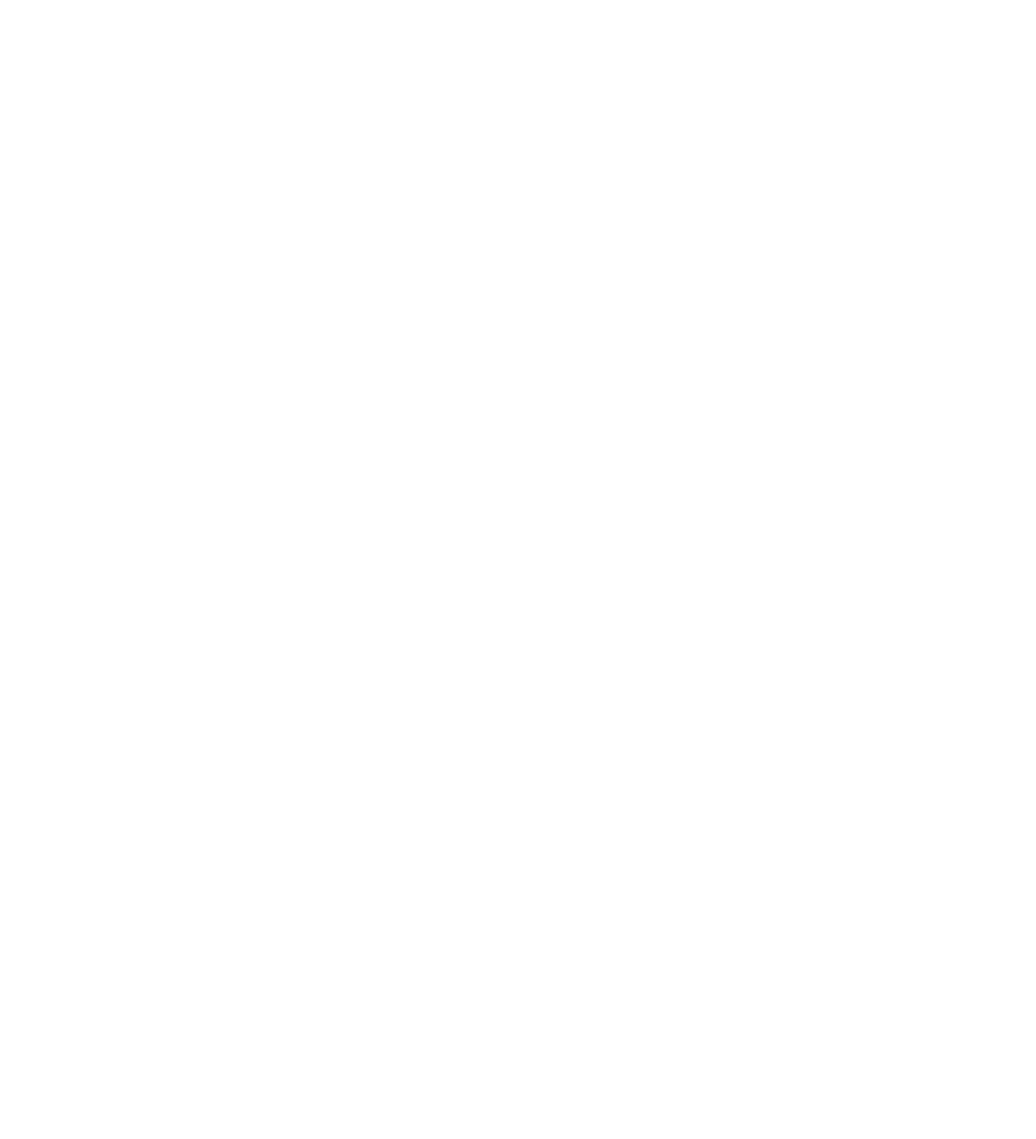
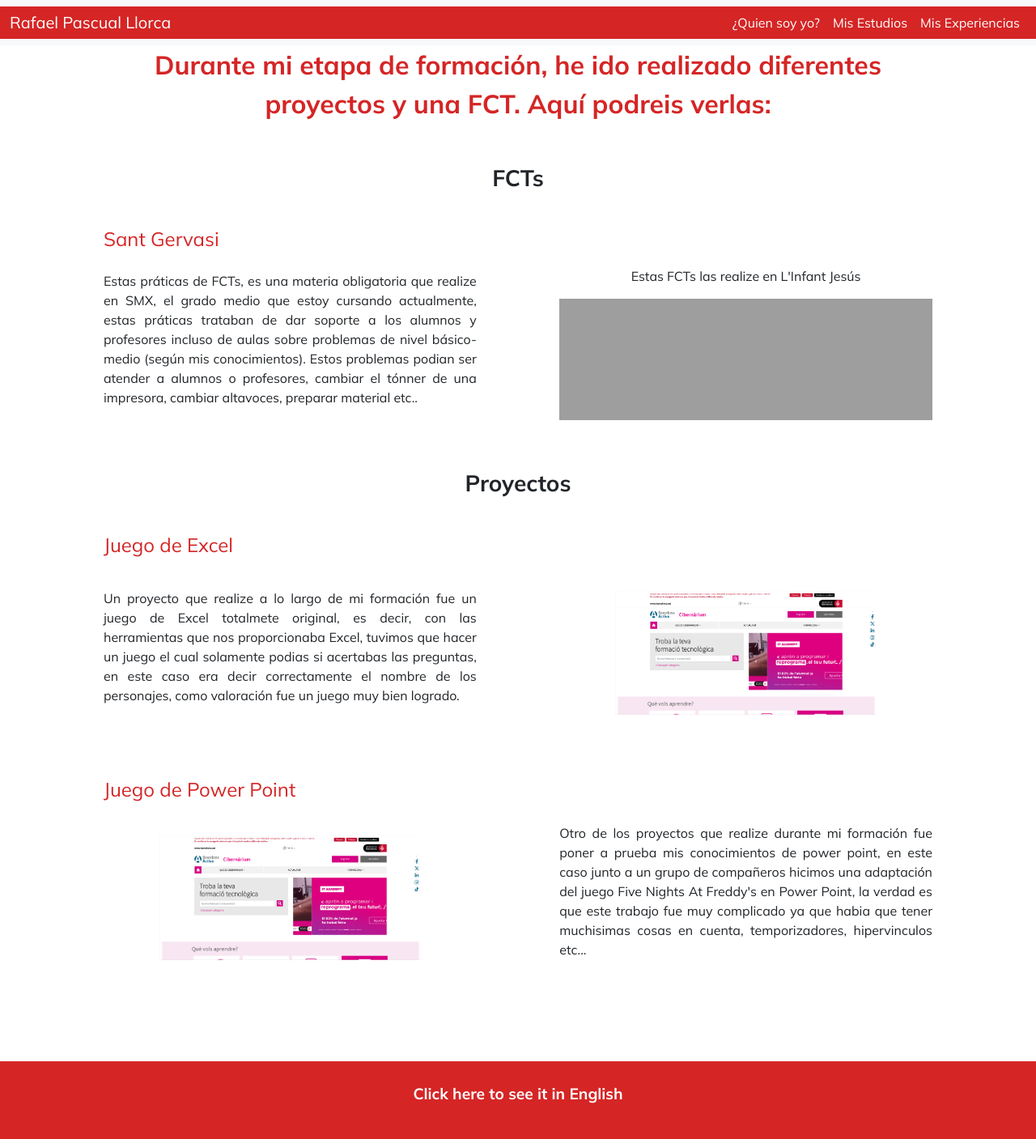
Before and after one commit to RafaelPascualLlorca/CurriculumVitae, a plain HTML site: page view/experiencia.html in a window 1280 px wide. Shown: the whole page at 81% size. Before the commit the page ends 800 px from the top, so only its background shows below. Drawn offline with nearby package versions, Linux system fonts and the light colour scheme; grey boxes are pictures that could not be loaded.

Commit message:
Comienzo de experiencias

```diff
--- a/css/estils.css
+++ b/css/estils.css
@@ -49,6 +49,7 @@
 
 .gustos_1, .gustos_2, .gustos_3, .gustos_4 {
     width: 50%;
+    align-content: center;
 }
 
 .flex, .flexup {
@@ -58,7 +59,6 @@
 
 .gustos_1, .gustos_4 {
     text-align: center;
-    align-content: center;
 }
 
 .gustos_2 {
@@ -158,6 +158,7 @@
 
 .smx_1, .eso_1, .infografia_1, .gimp_1, .smx_2, .eso_2, .infografia_2, .gimp_2 {
     width: 50%;
+    align-content:  center;
 }
 .smx_1, .eso_1, .infografia_1, .gimp_1 {
     margin-right: 5%;
@@ -169,12 +170,10 @@
 
 .smx_2, .eso_1, .infografia_2, .gimp_1 {
     text-align: center;
-    align-content:  center;
 }
 
 .smx_1, .eso_2, .infografia_1, .gimp_2 {
     text-align: justify;
-    align-content:  center;
 }
 
 @media screen and (max-width:500px ) {
--- a/view/experiencia.html
+++ b/view/experiencia.html
@@ -0,0 +1,79 @@
+<!DOCTYPE html>
+<html lang="en">
+<head>
+    <meta charset="UTF-8">
+    <meta name="viewport" content="width=device-width, initial-scale=1.0">
+    <title>Experiencias</title>
+    <link href="https://cdn.jsdelivr.net/npm/bootstrap@5.3.3/dist/css/bootstrap.min.css" rel="stylesheet" integrity="sha384-QWTKZyjpPEjISv5WaRU9OFeRpok6YctnYmDr5pNlyT2bRjXh0JMhjY6hW+ALEwIH" crossorigin="anonymous">
+    <link rel="stylesheet" href="../css/estils.css">
+    <link rel="icon" href="../img/imatge_1.png">
+</head>
+<body>
+    <script src="https://cdn.jsdelivr.net/npm/bootstrap@5.3.3/dist/js/bootstrap.bundle.min.js" integrity="sha384-YvpcrYf0tY3lHB60NNkmXc5s9fDVZLESaAA55NDzOxhy9GkcIdslK1eN7N6jIeHz" crossorigin="anonymous"></script>
+    <section class="navegacion">
+        <nav class="navbar navbar-expand-lg bg-body-tertiary">
+            <div class="container-fluid" id="navegacion">
+              <a class="navbar-brand" href="./index.html" id="rafa">Rafael Pascual Llorca</a>
+              <button class="navbar-toggler" type="button" data-bs-toggle="collapse" data-bs-target="#navbarNavAltMarkup" aria-controls="navbarNavAltMarkup" aria-expanded="false" aria-label="Toggle navigation">
+                <span class="navbar-toggler-icon"></span>
+              </button>
+              <div id="navegacion_secundaria">
+                <div class="collapse navbar-collapse" id="navbarNavAltMarkup">
+                    <div class="navbar-nav">
+                      <a class="nav-link active" aria-current="page" href="../index.html" id="inicio">¿Quien soy yo?</a>
+                      <a class="nav-link" href="../view/estudis.html" id="estudios">Mis Estudios</a>
+                      <a class="nav-link" href="../view/experiencia.html" id="experiencia">Mis Experiencias</a>
+                    </div>
+                </div>
+              </div>
+            </div>
+        </nav>
+    </section>
+    <section class="estudios">
+          <p class="introestudios"><strong>Durante mi etapa de formación, he ido realizado diferentes proyectos y una FCT. Aquí podreis verlas:</strong></p>
+          <div class="academicos">
+            <p class="cursos"><strong>FCTs</strong></p>
+            <p class="cursos_2">Sant Gervasi</p>
+            <div class="smx">
+              <div class="smx_1">
+              <p>Estas práticas de FCTs, es una materia obligatoria que realize en SMX, el grado medio que estoy cursando actualmente, estas práticas trataban de dar soporte a los alumnos y profesores  incluso de aulas sobre problemas de nivel básico-medio (según mis conocimientos). Estos problemas podian ser atender a alumnos o profesores, cambiar el tónner de una impresora, cambiar altavoces, preparar material etc..</p>
+              </div>
+              <div class="smx_2">
+                <p>Estas FCTs las realize en L'Infant Jesús</p>
+                <div>
+                    <iframe src="https://www.google.com/maps/embed?pb=!1m18!1m12!1m3!1d2992.9537312540047!2d2.1470491758073367!3d41.396811171298665!2m3!1f0!2f0!3f0!3m2!1i1024!2i768!4f13.1!3m3!1m2!1s0x12a4a29ebbc0255f%3A0xed736df3f5ec3ccd!2sJesu%C3%AFtes%20Sant%20Gervasi%20-%20Infant%20Jes%C3%BAs!5e0!3m2!1sca!2ses!4v1714667838619!5m2!1sca!2ses" style="border:0;" allowfullscreen="" loading="lazy" referrerpolicy="no-referrer-when-downgrade" class="mapsjoan23"></iframe>
+                </div>
+              </div>
+            </div>
+          </div>
+          <div class="complementarios">
+            <p class="cursos"><strong>Proyectos</strong></p>
+            <p class="cursos_2">Juego de Excel</p>
+            <div class="infografia">
+              <div class="infografia_1">
+                <p>Un proyecto que realize a lo largo de mi formación fue un juego de Excel totalmete original, es decir, con las herramientas que nos proporcionaba Excel, tuvimos que hacer un juego el cual solamente podias si acertabas las preguntas, en este caso era decir correctamente el nombre de los personajes, como valoración fue un juego muy bien logrado. </p>
+              </div>
+              <div class="infografia_2">
+                <div class="cibernaruim">
+                  <a href="https://cibernarium.barcelonactiva.cat/" target="_blank"><img src="../img/imatge_4.png" alt="No disponible" class="imgciber"></a>
+                </div>
+              </div>
+            </div>
+          </div>
+          <p class="cursos_2">Juego de Power Point</p>
+          <div class="gimp">
+            <div class="gimp_1">
+              <div class="cibernaruim">
+                <a href="https://cibernarium.barcelonactiva.cat/" target="_blank"><img src="../img/imatge_4.png" alt="No disponible" class="imgciber"></a>
+              </div>
+            </div>
+            <div class="gimp_2">
+              <p>Otro de los proyectos que realize durante mi formación fue poner a prueba mis conocimientos de power point, en este caso junto a un grupo de compañeros hicimos una adaptación del juego Five Nights At Freddy's en Power Point, la verdad es que este trabajo fue muy complicado ya que habia que tener muchisimas cosas en cuenta, temporizadores, hipervinculos etc...</p>
+            </div>
+          </div>
+    </section>
+    <section class="fondorojo">
+      <a href="../view/en/education.html" class="link"><strong>Click here to see it in English</p></strong></a>
+  </section>
+</body>
+</html>
```
Also changed, not shown: index.html (+1 -1 lines), view/en/education.html (+1 -1 lines), view/en/index_en.html (+1 -1 lines), view/estudis.html (+1 -1 lines), img/imatge_5.png (added), img/imatge_6.png (added).
